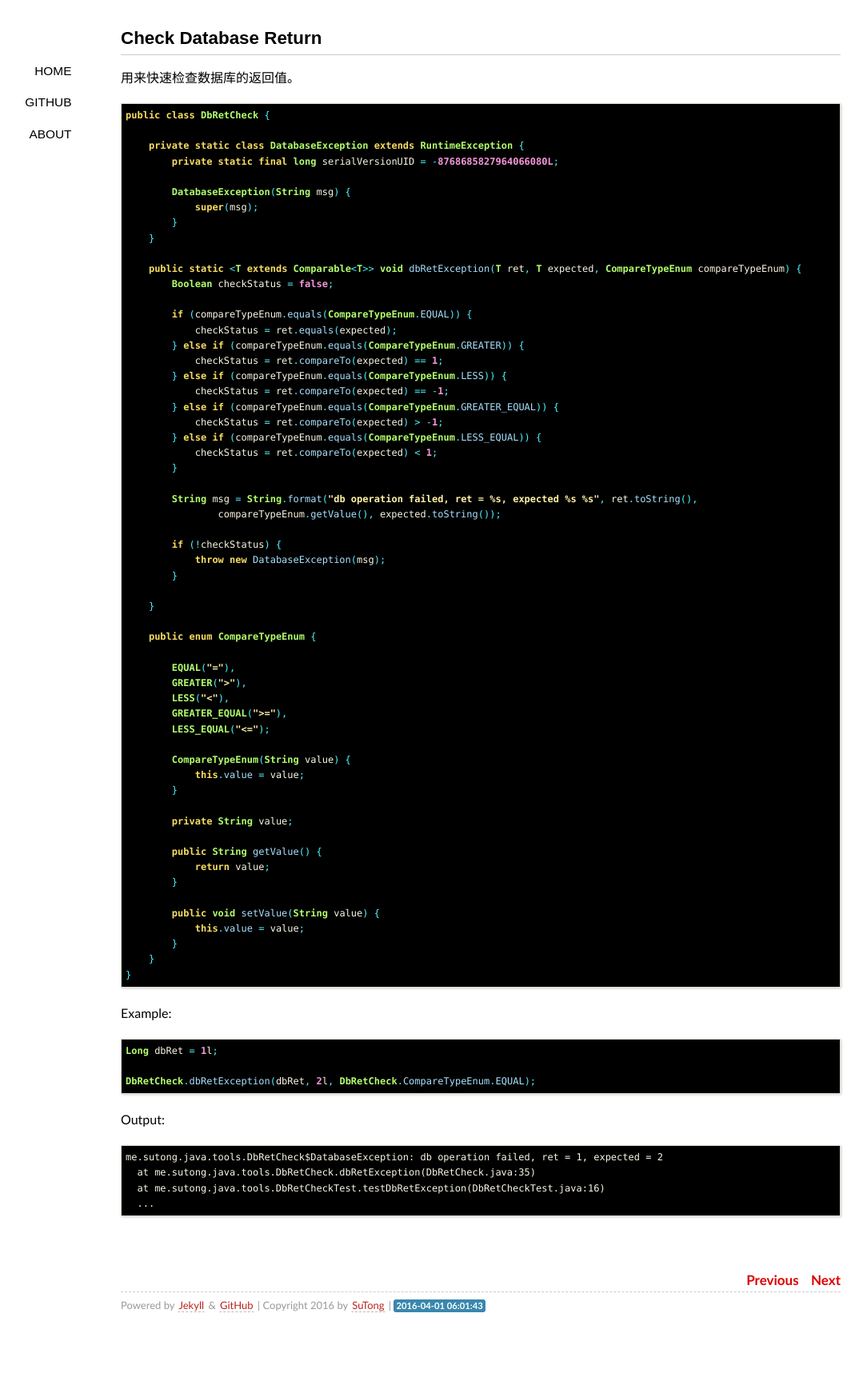
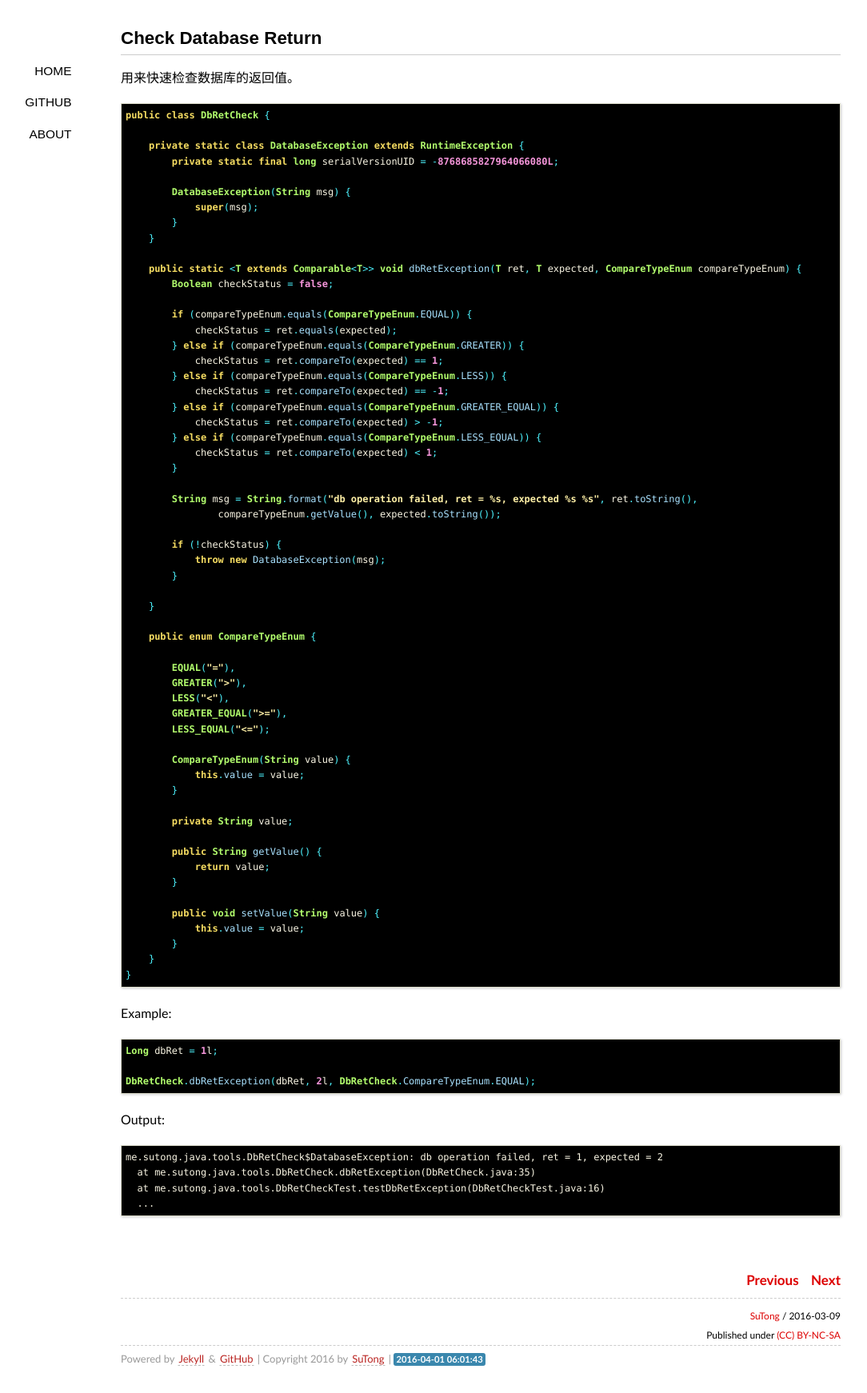
Before and after one commit to whuream/whuream.github.io, a Jekyll site: the page built from _posts/2016-03-09-check-database-return.md, in a window 1280 px wide. Shown: the whole page at 80% size, without its empty margins (39-1123 px from the left). Built offline with Jekyll 4.4.1, drawn with Linux system fonts in a browser that asks for light colours; before the commit the page ends 1675 px from its top, so only the background shows below that.

Commit message:
update style

```diff
--- a/_config.yml
+++ b/_config.yml
@@ -1,7 +1,7 @@
 gems: [jekyll-paginate]
 markdown: kramdown
 permalink: /posts/:year/:month/:day/:title.html
-author: ream
+author: SuTong
 paginate: 16
 highlighter: rouge
 safe: false
--- a/_layouts/post.html
+++ b/_layouts/post.html
@@ -14,4 +14,16 @@ layout: default
 	&nbsp;&nbsp;&nbsp;
 	<a {% if page.next %} href="{{ site.url }}{{ page.next.url }}" class="pageNav"{% endif %} {% unless page.next %} class="pageNavInvalid" {% endunless %} >Next</a>
 </span>
+<hr>
+<span class="author">
+  <a href="http://sutong.me">{{ site.author }}</a>
+</span>
+<span class="time">
+  /
+  <time datetime="{{ page.date | date:"%Y-%m-%d" }}">{{ page.date | date:"%Y-%m-%d" }}</time>
+</span>
+	<br />
+<span class="license">
+  Published under <a rel="license" href="http://creativecommons.org/licenses/by-nc-sa/3.0/">(CC) BY-NC-SA</a>
+</span>
 </section>
```
Also changed, not shown: 6 other files.
